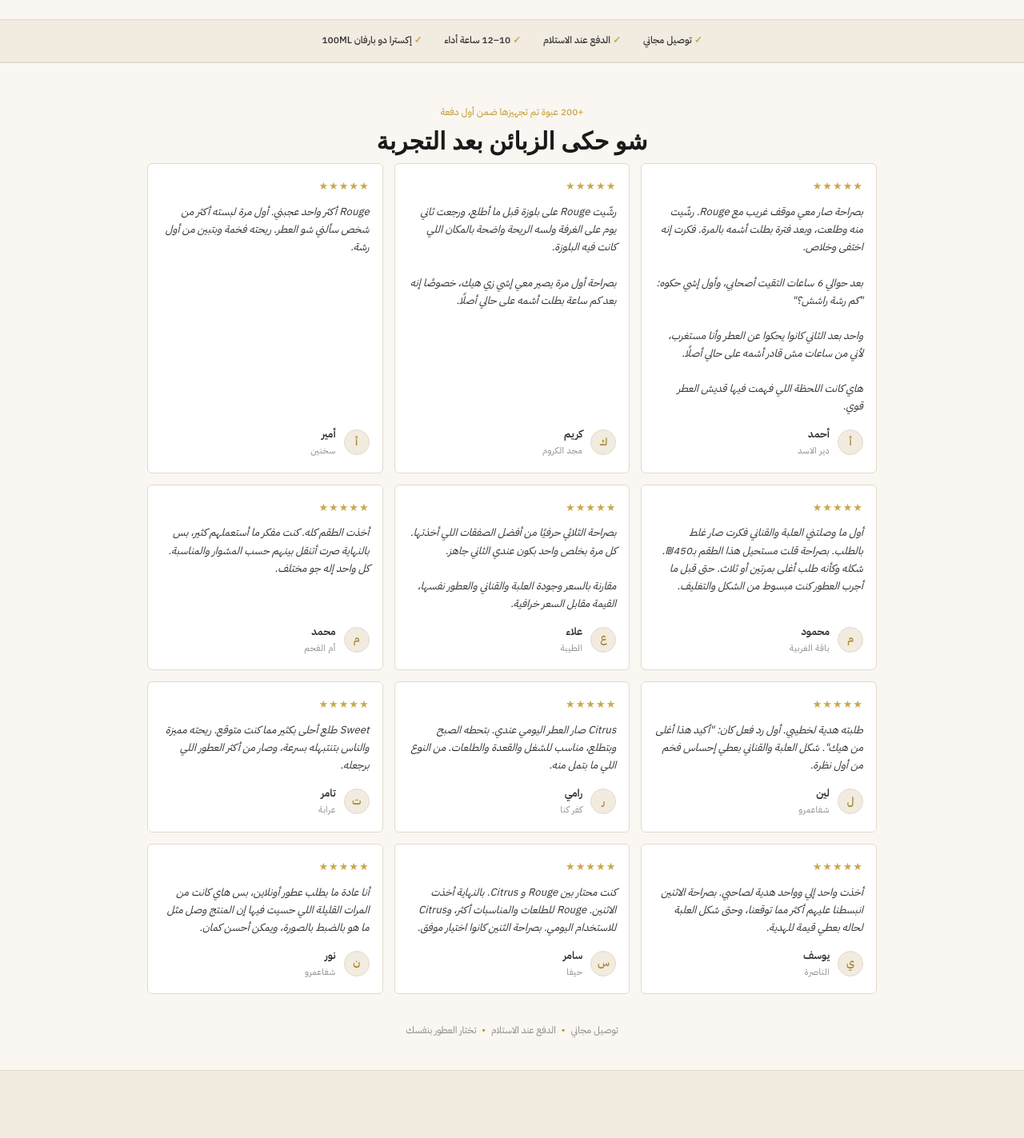
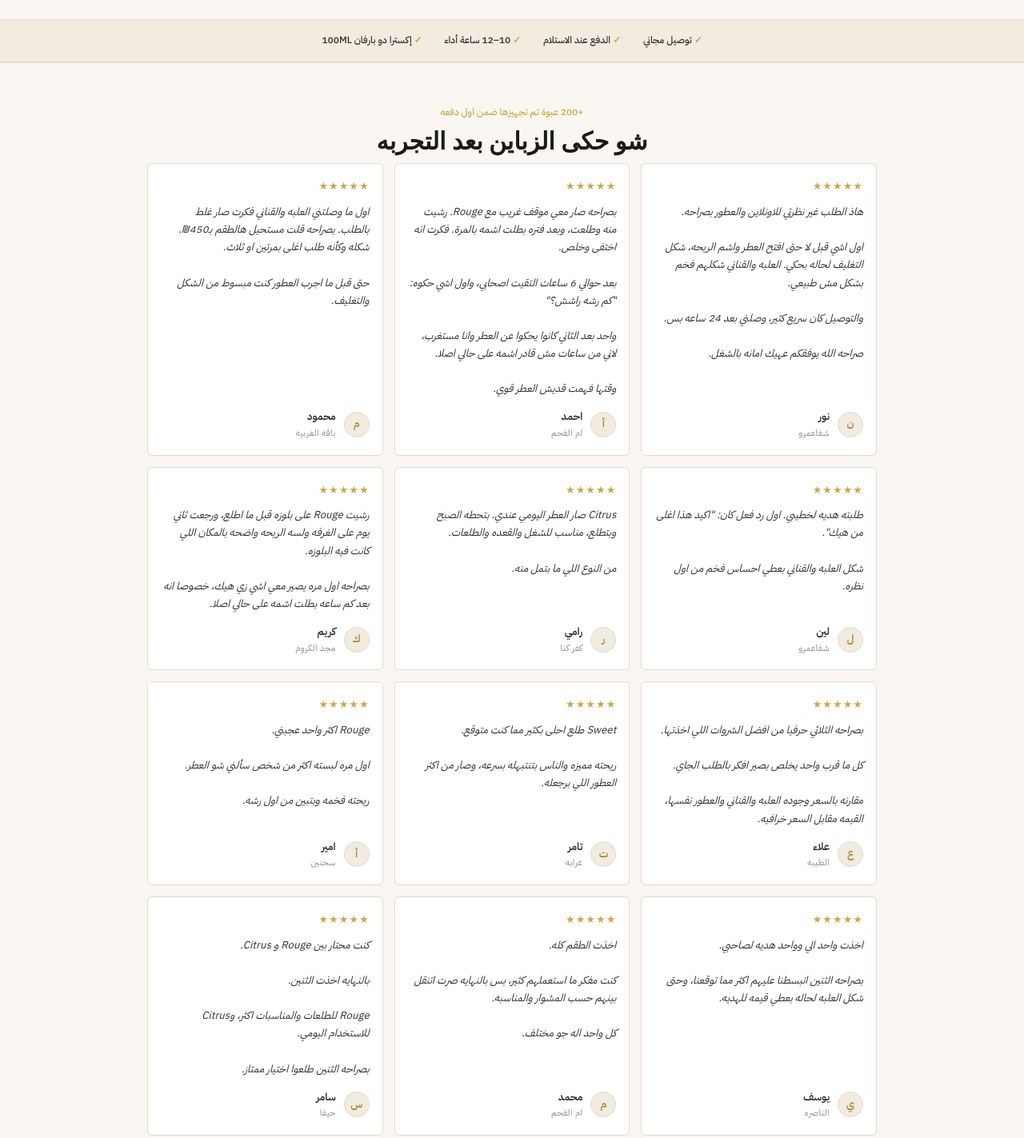
Before and after one commit to bwerathasan/kalon-store, a website: page ar/index.html in a window 1280 px wide. Shown: the part 1520-2943 px from the top of the page at 80% size. Drawn offline with Linux system fonts and the light colour scheme; no server answers.

Commit message:
Update reviews social proof section

```diff
--- a/ar/index.html
+++ b/ar/index.html
@@ -625,27 +625,75 @@
   ══════════════════════════════════ -->
   <section class="reviews-section">
     <div class="section-head">
-      <p class="eyebrow" style="margin-bottom:10px;">+200 عبوة تم تجهيزها ضمن أول دفعة</p>
-      <h2 class="section-title" style="font-size:clamp(20px,3vw,30px);">شو حكى الزبائن بعد التجربة</h2>
+      <p class="eyebrow" style="margin-bottom:10px;">+200 عبوة تم تجهيزها ضمن اول دفعه</p>
+      <h2 class="section-title" style="font-size:clamp(20px,3vw,30px);">شو حكى الزباين بعد التجربه</h2>
     </div>
 
     <div class="reviews-track">
 
       <article class="review-card">
         <p class="review-stars">★★★★★</p>
-        <p class="review-text">بصراحة صار معي موقف غريب مع Rouge. رشّيت منه وطلعت، وبعد فترة بطلت أشمه بالمرة. فكرت إنه اختفى وخلاص.<br/><br/>بعد حوالي 6 ساعات التقيت أصحابي، وأول إشي حكوه: "كم رشة راشش؟"<br/><br/>واحد بعد الثاني كانوا يحكوا عن العطر وأنا مستغرب، لأني من ساعات مش قادر أشمه على حالي أصلًا.<br/><br/>هاي كانت اللحظة اللي فهمت فيها قديش العطر قوي.</p>
+        <p class="review-text">هاذ الطلب غير نظرتي للاونلاين والعطور بصراحه.<br/><br/>اول اشي قبل لا حتى افتح العطر واشم الريحه، شكل التغليف لحاله بحكي. العلبه والقناني شكلهم فخم بشكل مش طبيعي.<br/><br/>والتوصيل كان سريع كثير، وصلني بعد 24 ساعه بس.<br/><br/>صراحه الله يوفقكم عهيك امانه بالشغل.</p>
         <div class="reviewer">
-          <div class="avatar">أ</div>
+          <div class="avatar">ن</div>
           <div>
-            <p class="reviewer-name">أحمد</p>
-            <p class="reviewer-loc">دير الاسد</p>
+            <p class="reviewer-name">نور</p>
+            <p class="reviewer-loc">شفاعمرو</p>
           </div>
         </div>
       </article>
 
       <article class="review-card">
         <p class="review-stars">★★★★★</p>
-        <p class="review-text">رشّيت Rouge على بلوزة قبل ما أطلع، ورجعت ثاني يوم على الغرفة ولسه الريحة واضحة بالمكان اللي كانت فيه البلوزة.<br/><br/>بصراحة أول مرة يصير معي إشي زي هيك، خصوصًا إنه بعد كم ساعة بطلت أشمه على حالي أصلًا.</p>
+        <p class="review-text">بصراحه صار معي موقف غريب مع Rouge. رشيت منه وطلعت، وبعد فتره بطلت اشمه بالمرة. فكرت انه اختفى وخلص.<br/><br/>بعد حوالي 6 ساعات التقيت اصحابي، واول اشي حكوه: "كم رشه راشش؟"<br/><br/>واحد بعد الثاني كانوا يحكوا عن العطر وانا مستغرب، لاني من ساعات مش قادر اشمه على حالي اصلا.<br/><br/>وقتها فهمت قديش العطر قوي.</p>
+        <div class="reviewer">
+          <div class="avatar">أ</div>
+          <div>
+            <p class="reviewer-name">احمد</p>
+            <p class="reviewer-loc">ام الفحم</p>
+          </div>
+        </div>
+      </article>
+
+      <article class="review-card">
+        <p class="review-stars">★★★★★</p>
+        <p class="review-text">اول ما وصلتني العلبه والقناني فكرت صار غلط بالطلب. بصراحه قلت مستحيل هالطقم بـ450₪. شكله وكأنه طلب اغلى بمرتين او ثلاث.<br/><br/>حتى قبل ما اجرب العطور كنت مبسوط من الشكل والتغليف.</p>
+        <div class="reviewer">
+          <div class="avatar">م</div>
+          <div>
+            <p class="reviewer-name">محمود</p>
+            <p class="reviewer-loc">باقه الغربيه</p>
+          </div>
+        </div>
+      </article>
+
+      <article class="review-card">
+        <p class="review-stars">★★★★★</p>
+        <p class="review-text">طلبته هديه لخطيبي. اول رد فعل كان: "اكيد هذا اغلى من هيك".<br/><br/>شكل العلبه والقناني بعطي احساس فخم من اول نظره.</p>
+        <div class="reviewer">
+          <div class="avatar">ل</div>
+          <div>
+            <p class="reviewer-name">لين</p>
+            <p class="reviewer-loc">شفاعمرو</p>
+          </div>
+        </div>
+      </article>
+
+      <article class="review-card">
+        <p class="review-stars">★★★★★</p>
+        <p class="review-text">Citrus صار العطر اليومي عندي. بتحطه الصبح وبتطلع، مناسب للشغل والقعده والطلعات.<br/><br/>من النوع اللي ما بتمل منه.</p>
+        <div class="reviewer">
+          <div class="avatar">ر</div>
+          <div>
+            <p class="reviewer-name">رامي</p>
+            <p class="reviewer-loc">كفر كنا</p>
+          </div>
+        </div>
+      </article>
+
+      <article class="review-card">
+        <p class="review-stars">★★★★★</p>
+        <p class="review-text">رشيت Rouge على بلوزه قبل ما اطلع، ورجعت ثاني يوم على الغرفه ولسه الريحه واضحه بالمكان اللي كانت فيه البلوزه.<br/><br/>بصراحه اول مره يصير معي اشي زي هيك، خصوصا انه بعد كم ساعه بطلت اشمه على حالي اصلا.</p>
         <div class="reviewer">
           <div class="avatar">ك</div>
           <div>
@@ -657,11 +705,35 @@
 
       <article class="review-card">
         <p class="review-stars">★★★★★</p>
-        <p class="review-text">Rouge أكثر واحد عجبني. أول مرة لبسته أكثر من شخص سألني شو العطر. ريحته فخمة وبتبين من أول رشة.</p>
+        <p class="review-text">بصراحه الثلاثي حرفيا من افضل الشروات اللي اخذتها.<br/><br/>كل ما قرب واحد يخلص بصير افكر بالطلب الجاي.<br/><br/>مقارنه بالسعر وجوده العلبه والقناني والعطور نفسها، القيمه مقابل السعر خرافيه.</p>
+        <div class="reviewer">
+          <div class="avatar">ع</div>
+          <div>
+            <p class="reviewer-name">علاء</p>
+            <p class="reviewer-loc">الطيبه</p>
+          </div>
+        </div>
+      </article>
+
+      <article class="review-card">
+        <p class="review-stars">★★★★★</p>
+        <p class="review-text">Sweet طلع احلى بكثير مما كنت متوقع.<br/><br/>ريحته مميزه والناس بتنتبهله بسرعه، وصار من اكثر العطور اللي برجعله.</p>
+        <div class="reviewer">
+          <div class="avatar">ت</div>
+          <div>
+            <p class="reviewer-name">تامر</p>
+            <p class="reviewer-loc">عرابه</p>
+          </div>
+        </div>
+      </article>
+
+      <article class="review-card">
+        <p class="review-stars">★★★★★</p>
+        <p class="review-text">Rouge اكثر واحد عجبني.<br/><br/>اول مره لبسته اكثر من شخص سألني شو العطر.<br/><br/>ريحته فخمه وبتبين من اول رشه.</p>
         <div class="reviewer">
           <div class="avatar">أ</div>
           <div>
-            <p class="reviewer-name">أمير</p>
+            <p class="reviewer-name">امير</p>
             <p class="reviewer-loc">سخنين</p>
           </div>
         </div>
@@ -669,108 +741,36 @@
 
       <article class="review-card">
         <p class="review-stars">★★★★★</p>
-        <p class="review-text">أول ما وصلتني العلبة والقناني فكرت صار غلط بالطلب. بصراحة قلت مستحيل هذا الطقم بـ450₪. شكله وكأنه طلب أغلى بمرتين أو ثلاث. حتى قبل ما أجرب العطور كنت مبسوط من الشكل والتغليف.</p>
+        <p class="review-text">اخذت واحد الي وواحد هديه لصاحبي.<br/><br/>بصراحه الثنين انبسطنا عليهم اكثر مما توقعنا، وحتى شكل العلبه لحاله بعطي قيمه للهديه.</p>
         <div class="reviewer">
-          <div class="avatar">م</div>
+          <div class="avatar">ي</div>
           <div>
-            <p class="reviewer-name">محمود</p>
-            <p class="reviewer-loc">باقة الغربية</p>
+            <p class="reviewer-name">يوسف</p>
+            <p class="reviewer-loc">الناصره</p>
           </div>
         </div>
       </article>
 
       <article class="review-card">
         <p class="review-stars">★★★★★</p>
-        <p class="review-text">بصراحة الثلاثي حرفيًا من أفضل الصفقات اللي أخذتها. كل مرة بخلص واحد بكون عندي الثاني جاهز.<br/><br/>مقارنة بالسعر وجودة العلبة والقناني والعطور نفسها، القيمة مقابل السعر خرافية.</p>
+        <p class="review-text">اخذت الطقم كله.<br/><br/>كنت مفكر ما استعملهم كثير، بس بالنهايه صرت اتنقل بينهم حسب المشوار والمناسبه.<br/><br/>كل واحد اله جو مختلف.</p>
         <div class="reviewer">
-          <div class="avatar">ع</div>
+          <div class="avatar">م</div>
           <div>
-            <p class="reviewer-name">علاء</p>
-            <p class="reviewer-loc">الطيبة</p>
+            <p class="reviewer-name">محمد</p>
+            <p class="reviewer-loc">ام الفحم</p>
           </div>
         </div>
       </article>
 
       <article class="review-card">
         <p class="review-stars">★★★★★</p>
-        <p class="review-text">أخذت الطقم كله. كنت مفكر ما أستعملهم كثير، بس بالنهاية صرت أتنقل بينهم حسب المشوار والمناسبة. كل واحد إله جو مختلف.</p>
-        <div class="reviewer">
-          <div class="avatar">م</div>
-          <div>
-            <p class="reviewer-name">محمد</p>
-            <p class="reviewer-loc">أم الفحم</p>
-          </div>
-        </div>
-      </article>
-
-      <article class="review-card">
-        <p class="review-stars">★★★★★</p>
-        <p class="review-text">طلبته هدية لخطيبي. أول رد فعل كان: "أكيد هذا أغلى من هيك". شكل العلبة والقناني بعطي إحساس فخم من أول نظرة.</p>
-        <div class="reviewer">
-          <div class="avatar">ل</div>
-          <div>
-            <p class="reviewer-name">لين</p>
-            <p class="reviewer-loc">شفاعمرو</p>
-          </div>
-        </div>
-      </article>
-
-      <article class="review-card">
-        <p class="review-stars">★★★★★</p>
-        <p class="review-text">Citrus صار العطر اليومي عندي. بتحطه الصبح وبتطلع، مناسب للشغل والقعدة والطلعات. من النوع اللي ما بتمل منه.</p>
-        <div class="reviewer">
-          <div class="avatar">ر</div>
-          <div>
-            <p class="reviewer-name">رامي</p>
-            <p class="reviewer-loc">كفر كنا</p>
-          </div>
-        </div>
-      </article>
-
-      <article class="review-card">
-        <p class="review-stars">★★★★★</p>
-        <p class="review-text">Sweet طلع أحلى بكثير مما كنت متوقع. ريحته مميزة والناس بتنتبهله بسرعة، وصار من أكثر العطور اللي برجعله.</p>
-        <div class="reviewer">
-          <div class="avatar">ت</div>
-          <div>
-            <p class="reviewer-name">تامر</p>
-            <p class="reviewer-loc">عرابة</p>
-          </div>
-        </div>
-      </article>
-
-      <article class="review-card">
-        <p class="review-stars">★★★★★</p>
-        <p class="review-text">أخذت واحد إلي وواحد هدية لصاحبي. بصراحة الاثنين انبسطنا عليهم أكثر مما توقعنا، وحتى شكل العلبة لحاله بعطي قيمة للهدية.</p>
-        <div class="reviewer">
-          <div class="avatar">ي</div>
-          <div>
-            <p class="reviewer-name">يوسف</p>
-            <p class="reviewer-loc">الناصرة</p>
-          </div>
-        </div>
-      </article>
-
-      <article class="review-card">
-        <p class="review-stars">★★★★★</p>
-        <p class="review-text">كنت محتار بين Rouge و Citrus. بالنهاية أخذت الاثنين. Rouge للطلعات والمناسبات أكثر، وCitrus للاستخدام اليومي. بصراحة الثنين كانوا اختيار موفق.</p>
+        <p class="review-text">كنت محتار بين Rouge و Citrus.<br/><br/>بالنهايه اخذت الثنين.<br/><br/>Rouge للطلعات والمناسبات اكثر، وCitrus للاستخدام اليومي.<br/><br/>بصراحه الثنين طلعوا اختيار ممتاز.</p>
         <div class="reviewer">
           <div class="avatar">س</div>
           <div>
             <p class="reviewer-name">سامر</p>
             <p class="reviewer-loc">حيفا</p>
-          </div>
-        </div>
-      </article>
-
-      <article class="review-card">
-        <p class="review-stars">★★★★★</p>
-        <p class="review-text">أنا عادة ما بطلب عطور أونلاين، بس هاي كانت من المرات القليلة اللي حسيت فيها إن المنتج وصل مثل ما هو بالضبط بالصورة، ويمكن أحسن كمان.</p>
-        <div class="reviewer">
-          <div class="avatar">ن</div>
-          <div>
-            <p class="reviewer-name">نور</p>
-            <p class="reviewer-loc">شفاعمرو</p>
           </div>
         </div>
       </article>
```
Also changed, not shown: screenshots/final/reviews-mobile-final.png (added).
